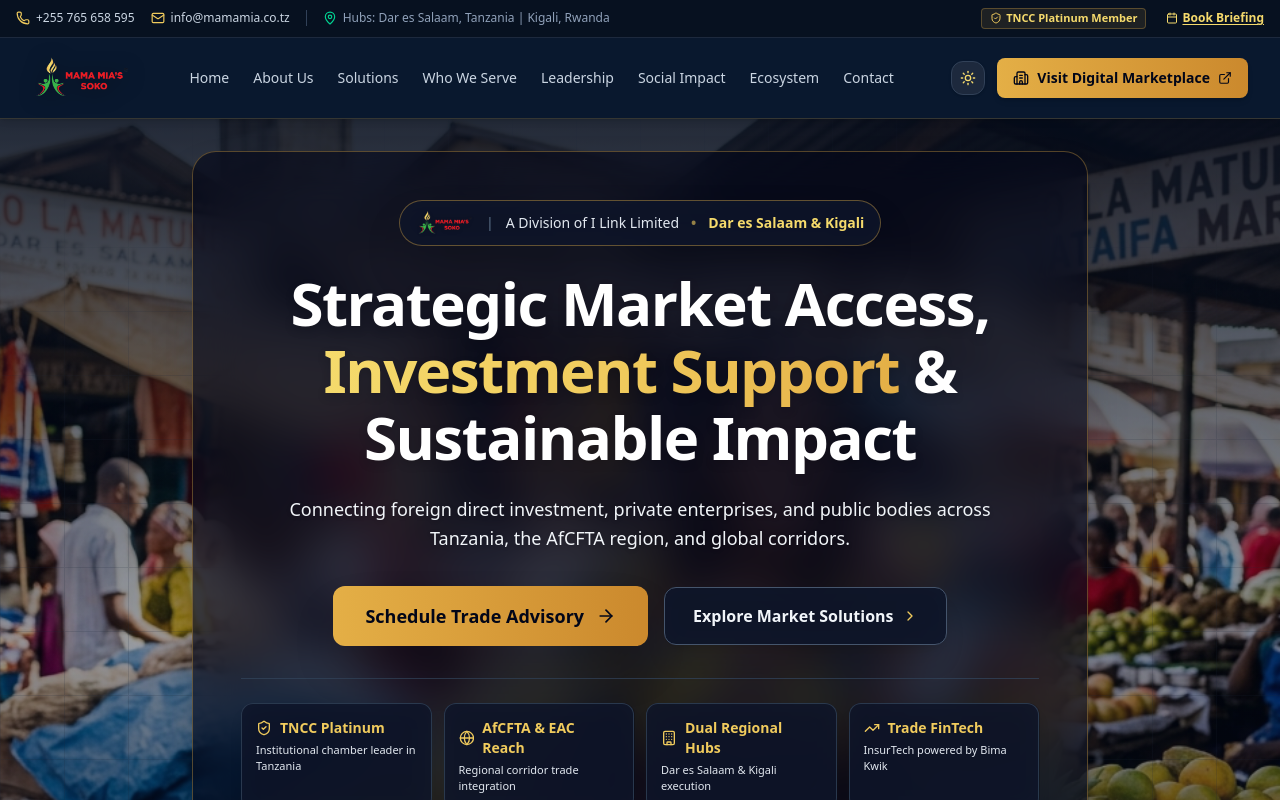
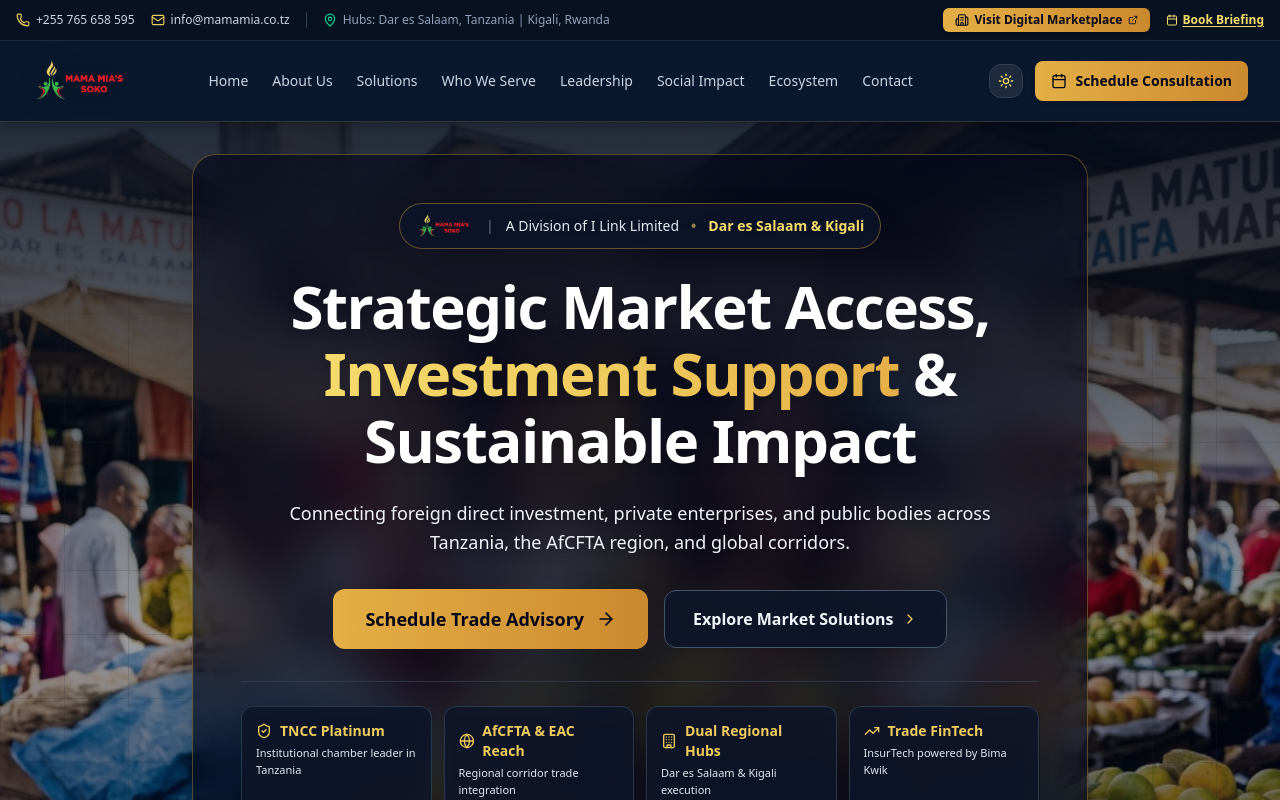
Before and after one commit to Maremi1/mamamia-soko, a React (Vite) app: page / in a window 1280 px wide. Shown: the top 800 px of the page. Built offline with nearby package versions, Linux system fonts and the light colour scheme.

Commit message:
Replace TNCC badge with Top Bar Marketplace button and remove duplicate Hero button

```diff
--- a/src/components/Header.tsx
+++ b/src/components/Header.tsx
@@ -6,7 +6,6 @@
   ExternalLink,
   Menu,
   X,
-  ShieldCheck,
   Building2,
   Calendar,
   Sun,
@@ -61,14 +60,20 @@
             </div>
           </div>
 
-          <div className="flex items-center gap-3">
-            <span className="inline-flex items-center gap-1 bg-amber-500/10 text-amber-700 dark:text-amber-300 text-[11px] font-semibold px-2 py-0.5 rounded border border-amber-500/30">
-              <ShieldCheck className="w-3 h-3 text-amber-600 dark:text-amber-400" />
-              TNCC Platinum Member
-            </span>
+          <div className="flex items-center gap-2 sm:gap-3">
+            <a
+              href="https://soko.mamamia.co.tz"
+              target="_blank"
+              rel="noopener noreferrer"
+              className="inline-flex items-center gap-1.5 bg-gradient-to-r from-amber-500 to-amber-600 hover:from-amber-600 hover:to-amber-700 text-slate-950 font-bold text-[11px] sm:text-xs px-2.5 sm:px-3 py-1 rounded-md shadow-sm hover:shadow-amber-500/20 transition-all transform hover:-translate-y-0.5 shrink-0"
+            >
+              <Building2 className="w-3.5 h-3.5 text-slate-950 shrink-0" />
+              <span>Visit Digital Marketplace</span>
+              <ExternalLink className="w-2.5 h-2.5 text-slate-950 shrink-0" />
+            </a>
             <button
               onClick={() => onOpenConsultation()}
-              className="flex items-center gap-1 text-amber-600 dark:text-amber-300 hover:text-amber-700 dark:hover:text-amber-200 text-xs font-semibold underline underline-offset-2 ml-2 cursor-pointer"
+              className="flex items-center gap-1 text-amber-600 dark:text-amber-300 hover:text-amber-700 dark:hover:text-amber-200 text-xs font-semibold underline underline-offset-2 ml-1 cursor-pointer shrink-0"
             >
               <Calendar className="w-3 h-3" />
               Book Briefing
@@ -118,16 +123,13 @@
             )}
           </button>
 
-          <a
-            href="https://soko.mamamia.co.tz"
-            target="_blank"
-            rel="noopener noreferrer"
-            className="inline-flex items-center gap-2 bg-gradient-to-r from-amber-500 to-amber-600 hover:from-amber-600 hover:to-amber-700 text-slate-950 font-bold text-xs sm:text-sm px-4 py-2.5 rounded-lg shadow-md hover:shadow-amber-500/20 transition-all transform hover:-translate-y-0.5"
+          <button
+            onClick={() => onOpenConsultation()}
+            className="inline-flex items-center gap-2 bg-gradient-to-r from-amber-500 to-amber-600 hover:from-amber-600 hover:to-amber-700 text-slate-950 font-bold text-xs sm:text-sm px-4 py-2.5 rounded-lg shadow-md hover:shadow-amber-500/20 transition-all transform hover:-translate-y-0.5 cursor-pointer"
           >
-            <Building2 className="w-4 h-4" />
-            <span>Visit Digital Marketplace</span>
-            <ExternalLink className="w-3.5 h-3.5" />
-          </a>
+            <Calendar className="w-4 h-4" />
+            <span>Schedule Consultation</span>
+          </button>
         </div>
 
         {/* Mobile Buttons (Theme Toggle + Menu Toggle) */}
--- a/src/components/Hero.tsx
+++ b/src/components/Hero.tsx
@@ -5,13 +5,11 @@
   ArrowRight,
   ShieldCheck,
   Building,
-  Building2,
   TrendingUp,
   ExternalLink,
   ChevronRight,
   Sparkles,
-  Layers,
-  Calendar
+  Layers
 } from 'lucide-react';
 import { ECOSYSTEM_PORTALS } from '../data/websiteData';
 
@@ -80,20 +78,6 @@
 
           {/* CTA Buttons */}
           <div className="pt-2 flex flex-col sm:flex-row items-center justify-center gap-4">
-            {/* Mobile-Only Marketplace Button (Desktop already has the prominent button in the Top Header) */}
-            <motion.a
-              whileHover={{ scale: 1.03 }}
-              whileTap={{ scale: 0.97 }}
-              href="https://soko.mamamia.co.tz"
-              target="_blank"
-              rel="noopener noreferrer"
-              className="sm:hidden w-full inline-flex items-center justify-center gap-2.5 bg-gradient-to-r from-amber-500 to-amber-600 hover:from-amber-600 hover:to-amber-700 text-slate-950 font-extrabold px-7 py-3.5 rounded-xl shadow-xl transition-all text-base cursor-pointer"
-            >
-              <Building2 className="w-5 h-5 text-slate-950" />
-              <span>Visit Digital Marketplace</span>
-              <ExternalLink className="w-4 h-4 text-slate-950" />
-            </motion.a>
-
             <motion.button
               whileHover={{ scale: 1.03 }}
               whileTap={{ scale: 0.97 }}
```
Also changed, not shown: 5 other files (tests, documents, lock files or other folders).
